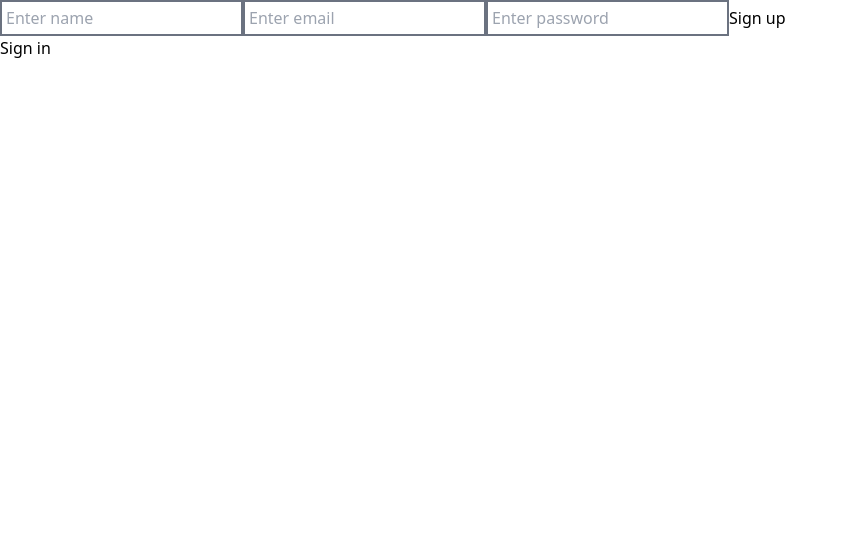
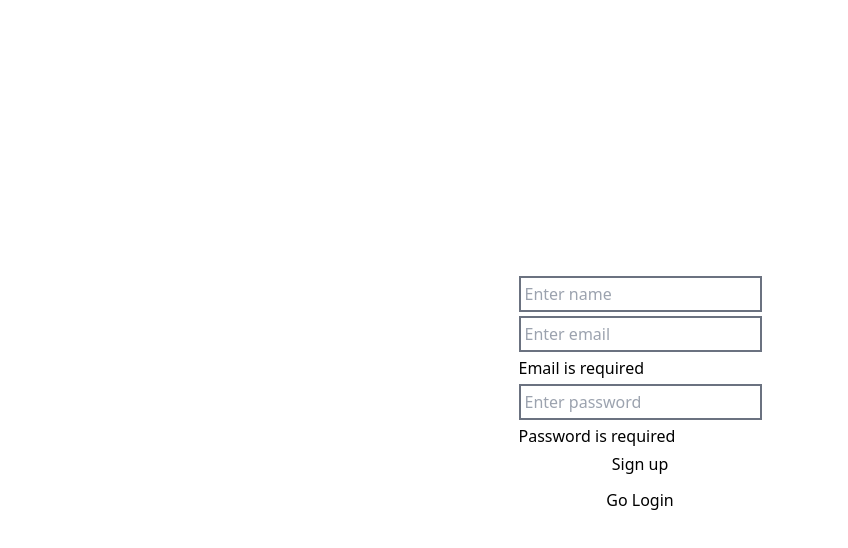
Before and after one commit to YankyawThu/otp-resetpass-auth, a Next.js app: page /auth/signUp in a window 1280 px wide. Shown: the top 548 px of the page, without its empty margins (0-848 px from the left). Built offline with nearby package versions, Linux system fonts and the light colour scheme.

Commit message:
add validation for auth

```diff
--- a/pages/auth/signIn.js
+++ b/pages/auth/signIn.js
@@ -42,16 +42,20 @@ export default function SignIn({csrfToken}) {
     }
 
     return (
+        <div className="flex justify-center items-center h-screen">
             <div>
-            <form method="post" onSubmit={handleSignIn}>
+                <form method="post" onSubmit={handleSignIn} className="flex flex-col gap-1">
                     <input name="csrfToken" type="hidden" defaultValue={csrfToken} />
                     <input className="border-2 border-gray-500 bg-transparent p-1" value={email} type="email" onChange={e => setEmail(e.target.value)} name="email" placeholder="Enter email" />
                     {!email ? <span>Email is required</span> : <></>}
                     <input className="border-2 border-gray-500 bg-transparent p-1" value={password} type="password" onChange={e => setPassword(e.target.value)} name="password" placeholder="Enter password" />
                     <button type="submit">Sign in</button>
                 </form>
+                <div className="flex flex-col my-3">
+                    <button onClick={handleResetPass}>Reset password</button>
                     <button onClick={() => router.push('/auth/signUp')}>Register</button>
-            <button onClick={handleResetPass}>Reset password</button>
+                </div>
+            </div>
         </div>
     )
 }
--- a/pages/auth/signUp.js
+++ b/pages/auth/signUp.js
@@ -10,6 +10,7 @@ export default function SignUp() {
 
     const handleSignUp = async (e) => {
         e.preventDefault()
+        if(email && password) {
             const response = await fetch('/api/auth/signUp', {
                 method: 'POST',
                 headers: {
@@ -22,16 +23,23 @@ export default function SignUp() {
                 router.push('/auth/signIn')
             }
         }
+    }
 
     return (
+        <div className="flex justify-center items-center h-screen">
             <div>
-            <form method="post" onSubmit={handleSignUp}>
+                <form method="post" onSubmit={handleSignUp} className="flex flex-col gap-1">
                     <input className="border-2 border-gray-500 bg-transparent p-1" onChange={e => setName(e.target.value)} type="text" name="name" placeholder="Enter name" />
                     <input className="border-2 border-gray-500 bg-transparent p-1" onChange={e => setEmail(e.target.value)} type="email" name="email" placeholder="Enter email" />
+                    {!email ? <span>Email is required</span> : <></>}
                     <input className="border-2 border-gray-500 bg-transparent p-1" onChange={e => setPassword(e.target.value)} type="password" name="password" placeholder="Enter password" />
+                    {!password ? <span>Password is required</span> : <></>}
                     <button type="submit">Sign up</button>
                 </form>
-            <button onClick={() => router.push('/auth/signIn')}>Sign in</button>
+                <div className="flex flex-col my-3">
+                    <button onClick={() => router.push('/auth/signIn')}>Go Login</button>
+                </div>
+            </div>
         </div>
     )
 }
```
Lines whose indentation alone changed are shown as unchanged.
